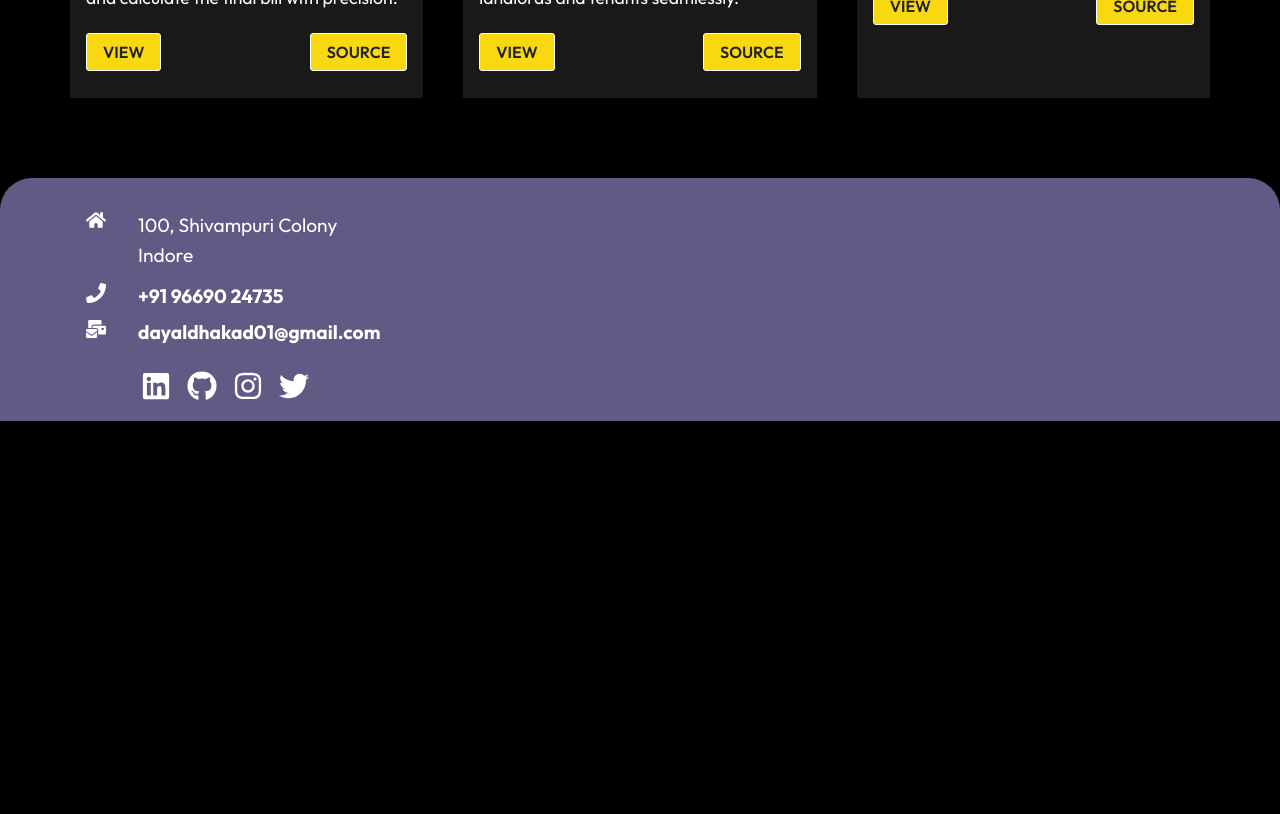
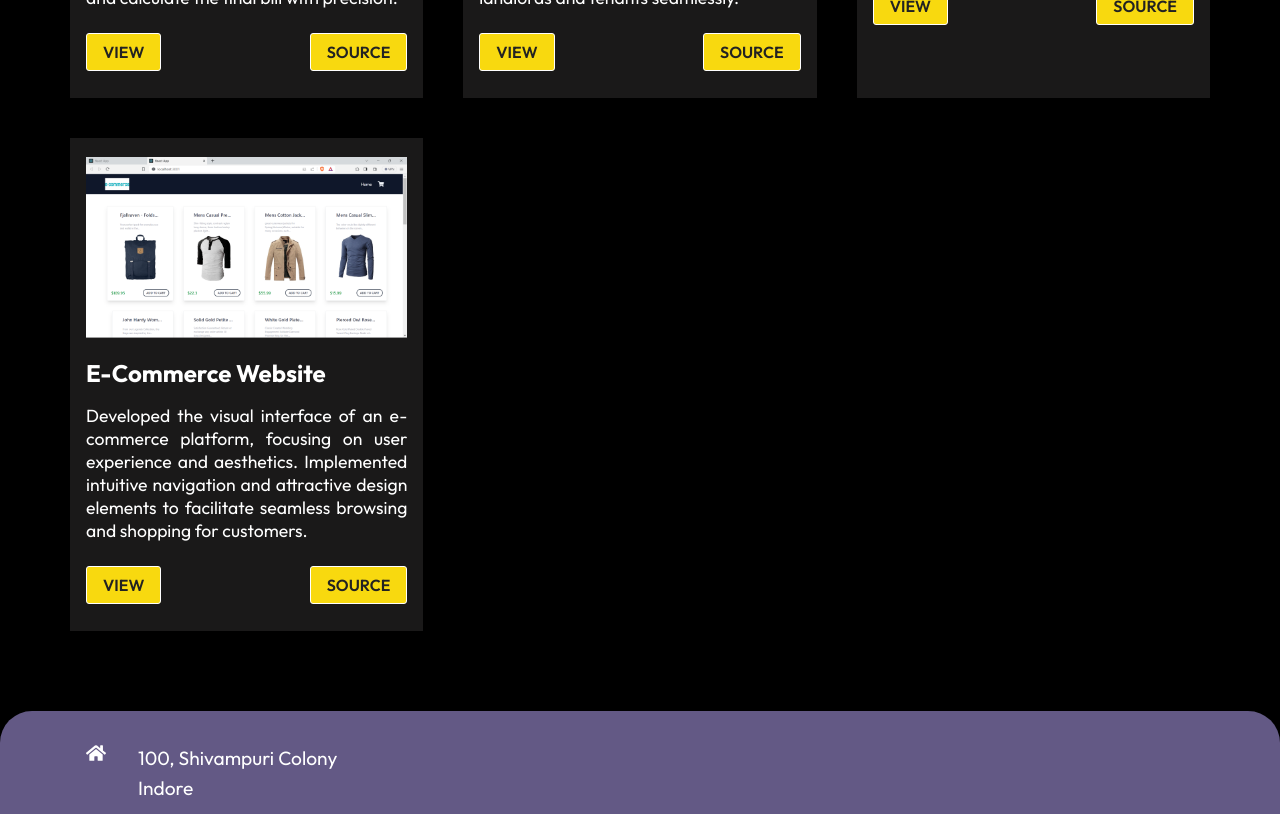
Before and after one commit to dayal-dhakad/Portfolio-React-Js, a React (Create React App) app: page / in a window 1280 px wide. Shown: the part 1400-2214 px from the top of the page. Before the commit the page ends 1821 px from the top, so only its background shows below. Built offline with nearby package versions, Linux system fonts and the light colour scheme; a web font is replaced by a local one.

Commit message:
project 4

```diff
--- a/src/components/WorkCardData.js
+++ b/src/components/WorkCardData.js
@@ -1,6 +1,7 @@
 import pro1 from '../assets/project1.png'
 import pro2 from '../assets/project2.png'
 import pro3 from '../assets/project3.png'
+import pro4 from '../assets/project4 (2).png'
 
 const ProjectCardData=[
     {
@@ -22,6 +23,13 @@ const ProjectCardData=[
         title: "NewsApp",
         text: "The goal is to create a News Feed app which gives a user regularly-updated news from the internet related to a particular topic. In this project, use API from newsapi.org . This is a well-maintained API which returns information in a JSON format.",
         view: "https://github.com/dayal-dhakad/ReactJs-Newsapp-"
+    },
+
+    {
+        imgsrc: pro4,
+        title: "E-Commerce Website",
+        text: "Developed the visual interface of an e-commerce platform, focusing on user experience and aesthetics. Implemented intuitive navigation and attractive design elements to facilitate seamless browsing and shopping for customers.",
+        view: "https://chimerical-kleicha-0752b0.netlify.app/"
     }
 ]
 
```
Also changed, not shown: src/assets/project4 (2).png (added).
